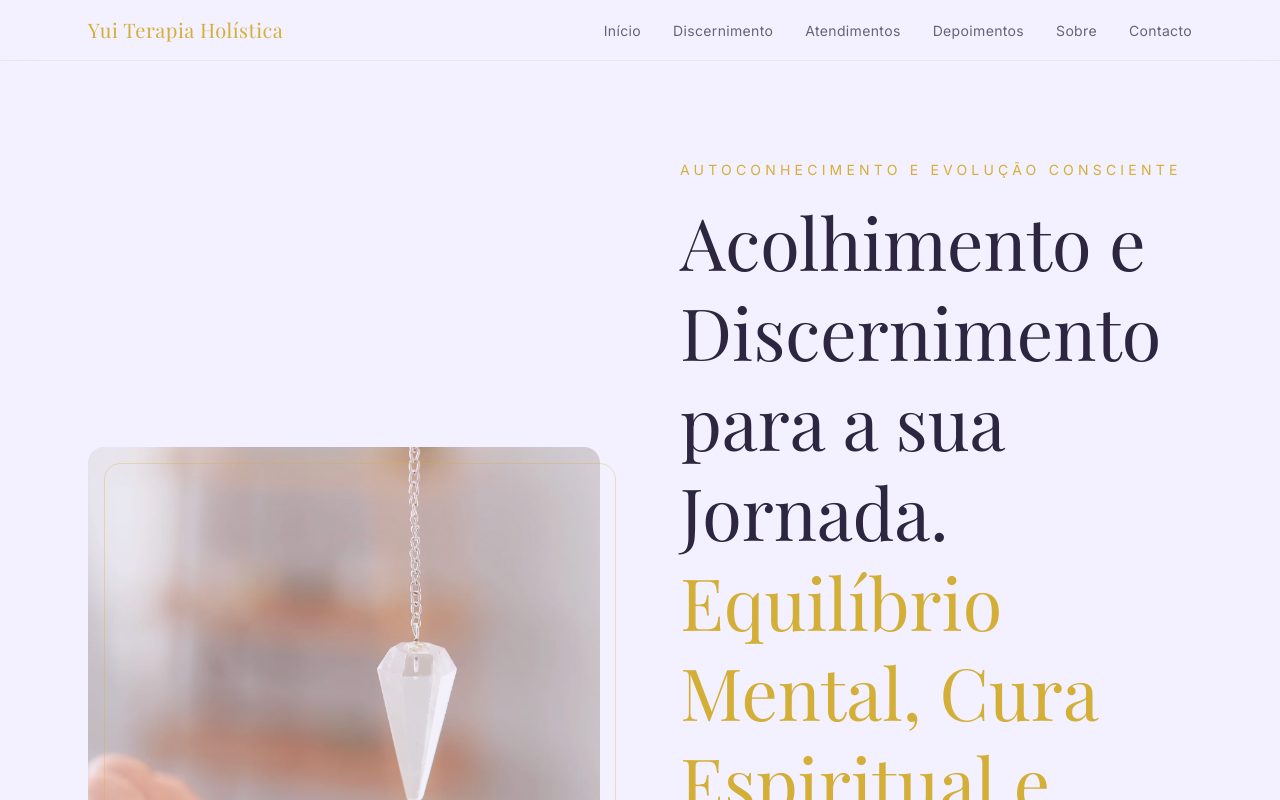
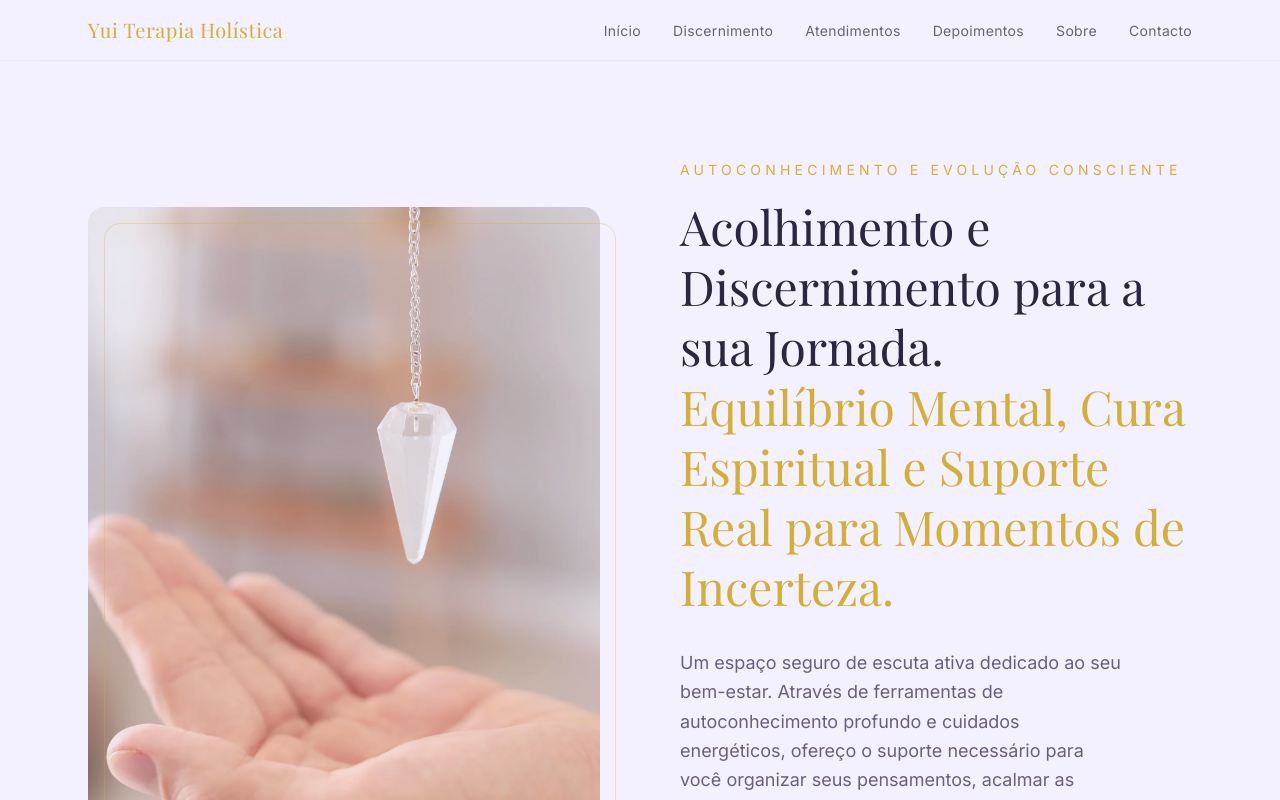
Before and after one commit to yuiterapiaholistica-prog/site-yui-terapia-oficial, a Next.js app: page / in a window 1280 px wide. Shown: the top 800 px of the page. Built offline with nearby package versions, Linux system fonts and the light colour scheme; a web font is replaced by a local one.

Commit message:
Atualiza o título do componente Hero e adiciona nova descrição para refletir a abordagem da terapeuta.

```diff
--- a/components/hero.tsx
+++ b/components/hero.tsx
@@ -29,7 +29,7 @@ export function Hero() {
             <p className="text-sm uppercase tracking-[0.3em] text-gold">
               AUTOCONHECIMENTO E EVOLUÇÃO CONSCIENTE
             </p>
-            <h1 className="font-serif text-5xl leading-tight text-foreground lg:text-7xl">
+            <h1 className="font-serif text-5xl leading-tight text-foreground lg:text-5xl">
               Acolhimento e Discernimento para a sua Jornada.
               <br />
               <span className="text-gold">Equilíbrio Mental, Cura Espiritual e Suporte Real para Momentos de Incerteza.</span>
```
